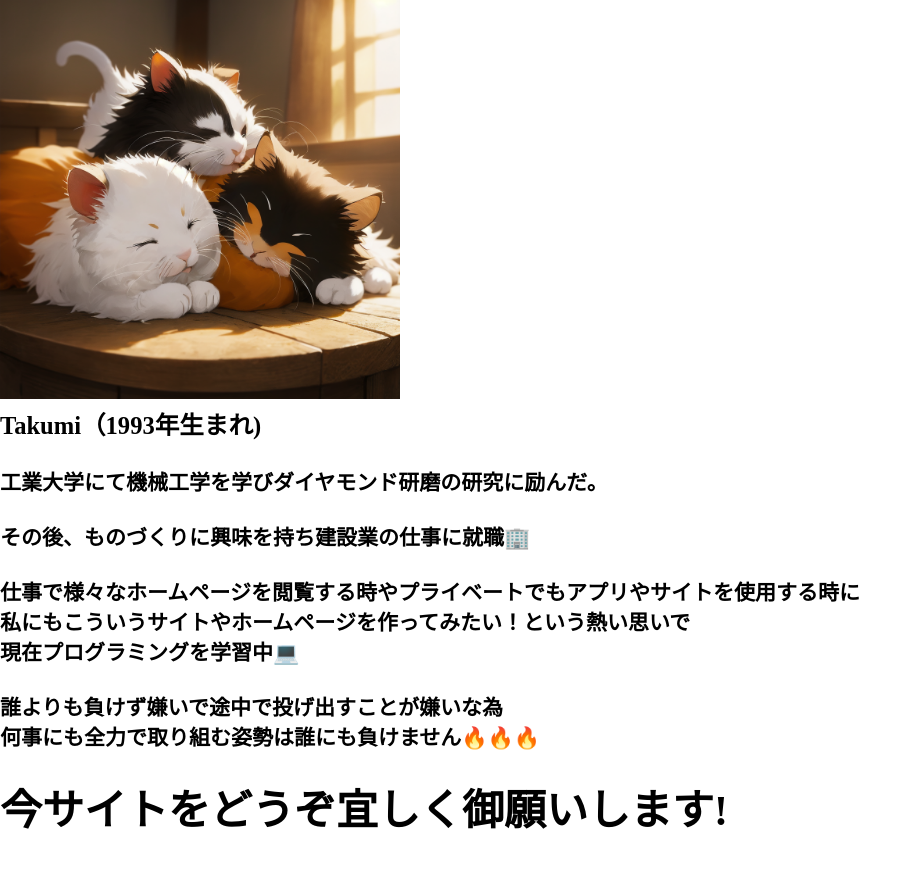
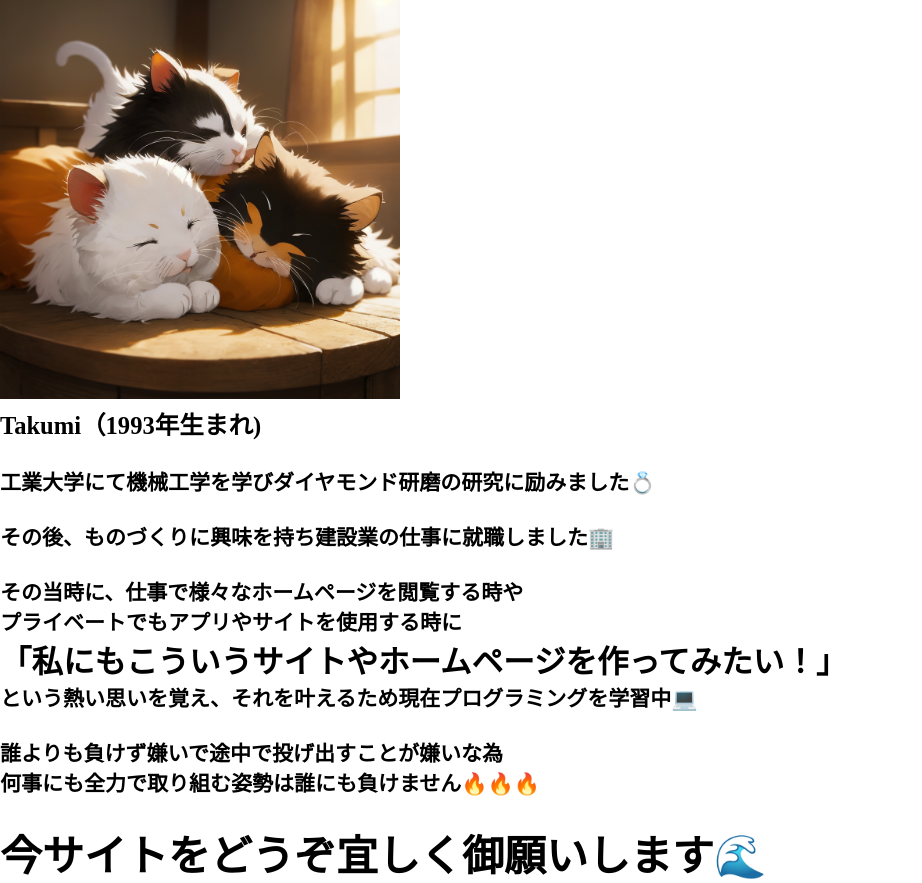
Before and after one commit to TAKUMI120108/TakuHome, a Rails app: page /homes/introduction in a window 1280 px wide. Shown: the part 258-1141 px from the top of the page, without its empty margins (0-922 px from the left). Before the commit the page ends 1087 px from the top, so only its background shows below. Run offline with Rails 7, Linux system fonts and the light colour scheme; style sheets or scripts are compiled from the project's sources; some web fonts are replaced.

Commit message:
introduction修正

```diff
--- a/app/views/homes/introduction.html.erb
+++ b/app/views/homes/introduction.html.erb
@@ -7,17 +7,22 @@
 <div class="border list-unstyled">
   <h4></h4></br>
    <h4></h4>
-<h4>工業大学にて機械工学を学びダイヤモンド研磨の研究に励んだ。</br>
+<h4>工業大学にて機械工学を学びダイヤモンド研磨の研究に励みました💍</br>
 </br>
-その後、ものづくりに興味を持ち建設業の仕事に就職🏢</br>
+その後、ものづくりに興味を持ち建設業の仕事に就職しました🏢</br>
 </br>
-仕事で様々なホームページを閲覧する時やプライベートでもアプリやサイトを使用する時に</br>
-私にもこういうサイトやホームページを作ってみたい！という熱い思いで</br>
-現在プログラミングを学習中💻</br>
+その当時に、仕事で様々なホームページを閲覧する時や</br>
+プライベートでもアプリやサイトを使用する時に
+</h4>
+<h2>
+「私にもこういうサイトやホームページを作ってみたい！」
+</h2>
+<h4>
+という熱い思いを覚え、それを叶えるため現在プログラミングを学習中💻</br>
 </br>
 誰よりも負けず嫌いで途中で投げ出すことが嫌いな為</br>
 何事にも全力で取り組む姿勢は誰にも負けません🔥🔥🔥</br>
 </br></h4>
-<h1>今サイトをどうぞ宜しく御願いします!</h1>
+<h1>今サイトをどうぞ宜しく御願いします🌊</h1>
 </div>
 </div>
```
